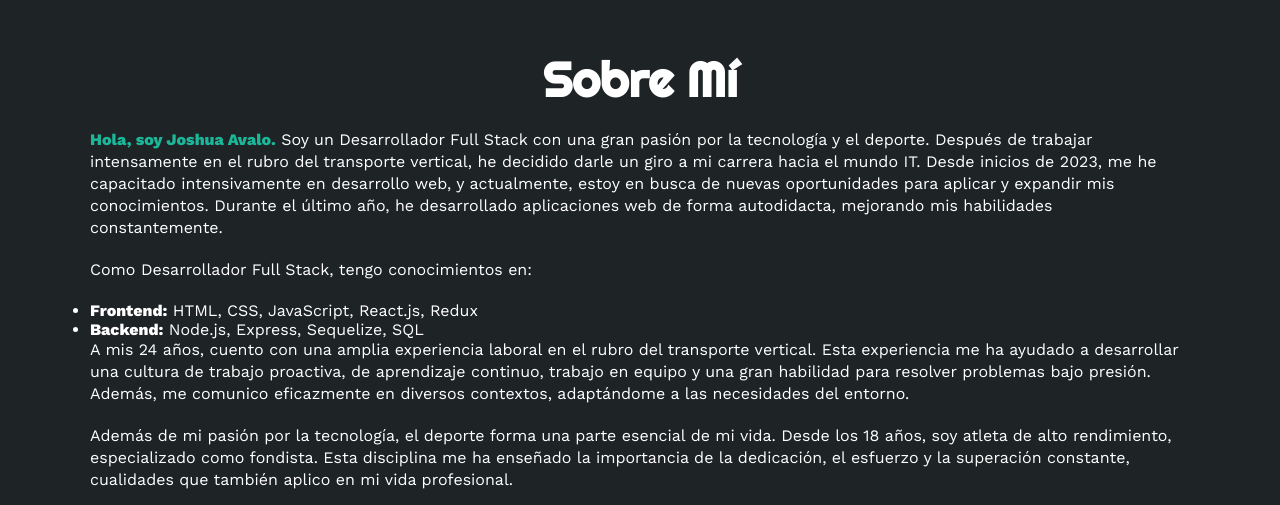
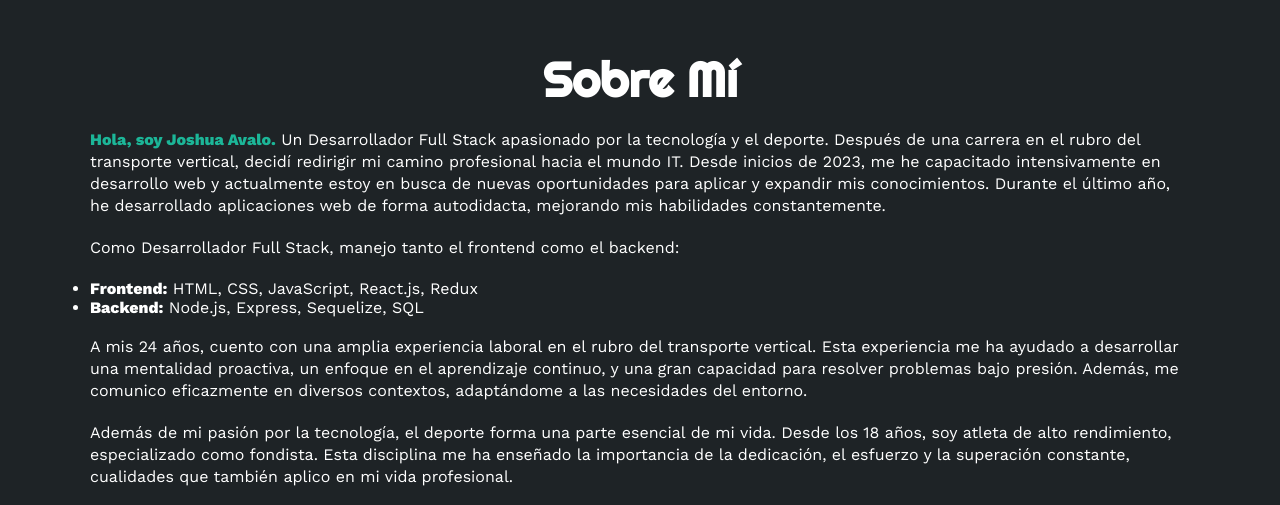
Before and after one commit to joshuaavalo/Portfolio-Joshua, a plain HTML site: page index.html in a window 1280 px wide. Shown: the part 820-1325 px from the top of the page. Drawn offline with nearby package versions, Linux system fonts and the light colour scheme.

Commit message:
actualizacion sobre mi

```diff
--- a/index.html
+++ b/index.html
@@ -53,17 +53,30 @@
     <section id="sobremi" class="sobremi">
         <div class="contenido-seccion">
             <h2>Sobre Mí</h2>
-            <p><span>Hola, soy Joshua Avalo.</span> Soy un Desarrollador Full Stack con una gran pasión por la tecnología y el deporte. Después de trabajar intensamente en el rubro del transporte vertical, he decidido darle un giro a mi carrera hacia el mundo IT. Desde inicios de 2023, me he capacitado intensivamente en desarrollo web, y actualmente, estoy en busca de nuevas oportunidades para aplicar y expandir mis conocimientos. Durante el último año, he desarrollado aplicaciones web de forma autodidacta, mejorando mis habilidades constantemente.</p>
+            <p>
+                <span>Hola, soy Joshua Avalo.</span> Un Desarrollador Full Stack apasionado por la tecnología y el deporte.
+                Después de una carrera en el rubro del transporte vertical, decidí redirigir mi camino profesional hacia el mundo IT.
+                Desde inicios de 2023, me he capacitado intensivamente en desarrollo web y actualmente estoy en busca de nuevas oportunidades para aplicar y expandir mis conocimientos.
+                Durante el último año, he desarrollado aplicaciones web de forma autodidacta, mejorando mis habilidades constantemente.
+              </p>
 
-        <p>Como Desarrollador Full Stack, tengo conocimientos en:</p>
-        <ul>
-            <li><strong>Frontend:</strong> HTML, CSS, JavaScript, React.js, Redux</li>
-            <li><strong>Backend:</strong> Node.js, Express, Sequelize, SQL</li>
-        </ul>
+              <p>Como Desarrollador Full Stack, manejo tanto el frontend como el backend:</p>
+              <ul>
+                <li><strong>Frontend:</strong> HTML, CSS, JavaScript, React.js, Redux</li>
+                <li><strong>Backend:</strong> Node.js, Express, Sequelize, SQL</li>
+              </ul><br>
 
-        <p>A mis 24 años, cuento con una amplia experiencia laboral en el rubro del transporte vertical. Esta experiencia me ha ayudado a desarrollar una cultura de trabajo proactiva, de aprendizaje continuo, trabajo en equipo y una gran habilidad para resolver problemas bajo presión. Además, me comunico eficazmente en diversos contextos, adaptándome a las necesidades del entorno.</p>
+              <p>
+                A mis 24 años, cuento con una amplia experiencia laboral en el rubro del transporte vertical.
+                Esta experiencia me ha ayudado a desarrollar una mentalidad proactiva, un enfoque en el aprendizaje continuo, y una gran capacidad para resolver problemas bajo presión.
+                Además, me comunico eficazmente en diversos contextos, adaptándome a las necesidades del entorno.
+              </p>
 
-        <p>Además de mi pasión por la tecnología, el deporte forma una parte esencial de mi vida. Desde los 18 años, soy atleta de alto rendimiento, especializado como fondista. Esta disciplina me ha enseñado la importancia de la dedicación, el esfuerzo y la superación constante, cualidades que también aplico en mi vida profesional.</p>
+              <p>
+                Además de mi pasión por la tecnología, el deporte forma una parte esencial de mi vida. Desde los 18 años, soy atleta de alto rendimiento, especializado como fondista.
+                Esta disciplina me ha enseñado la importancia de la dedicación, el esfuerzo y la superación constante, cualidades que también aplico en mi vida profesional.
+              </p>
+
 
             <div class="fila">
                 <!-- datos personales -->
```
